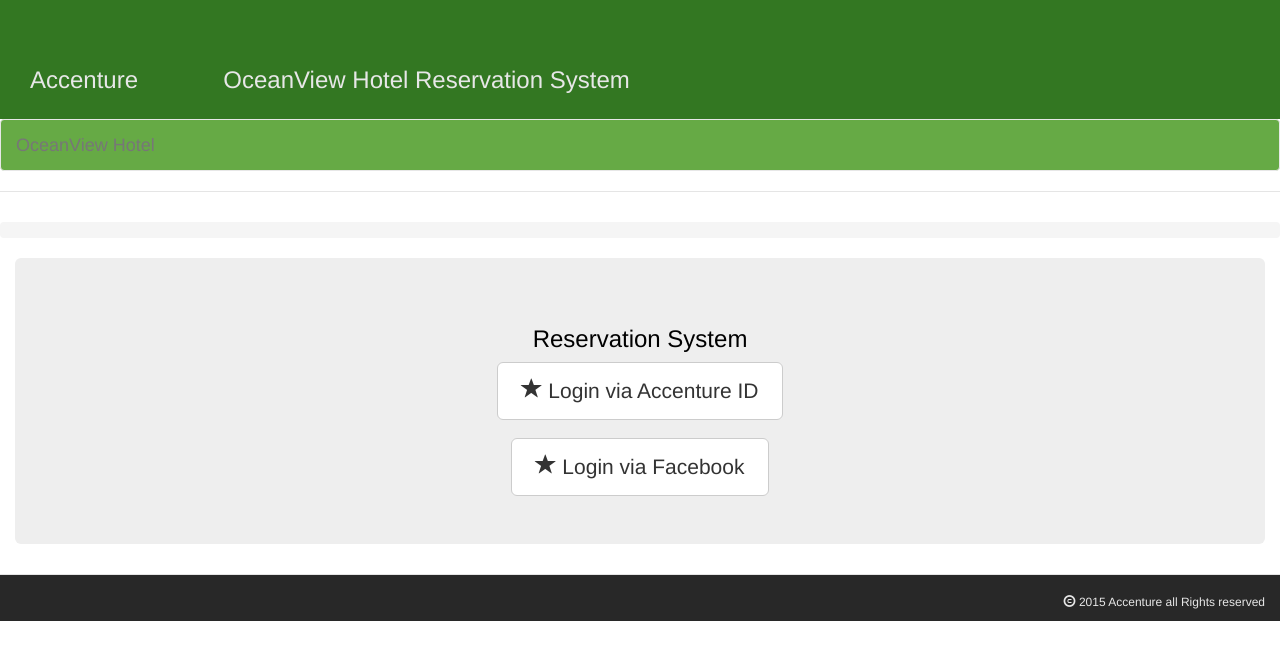
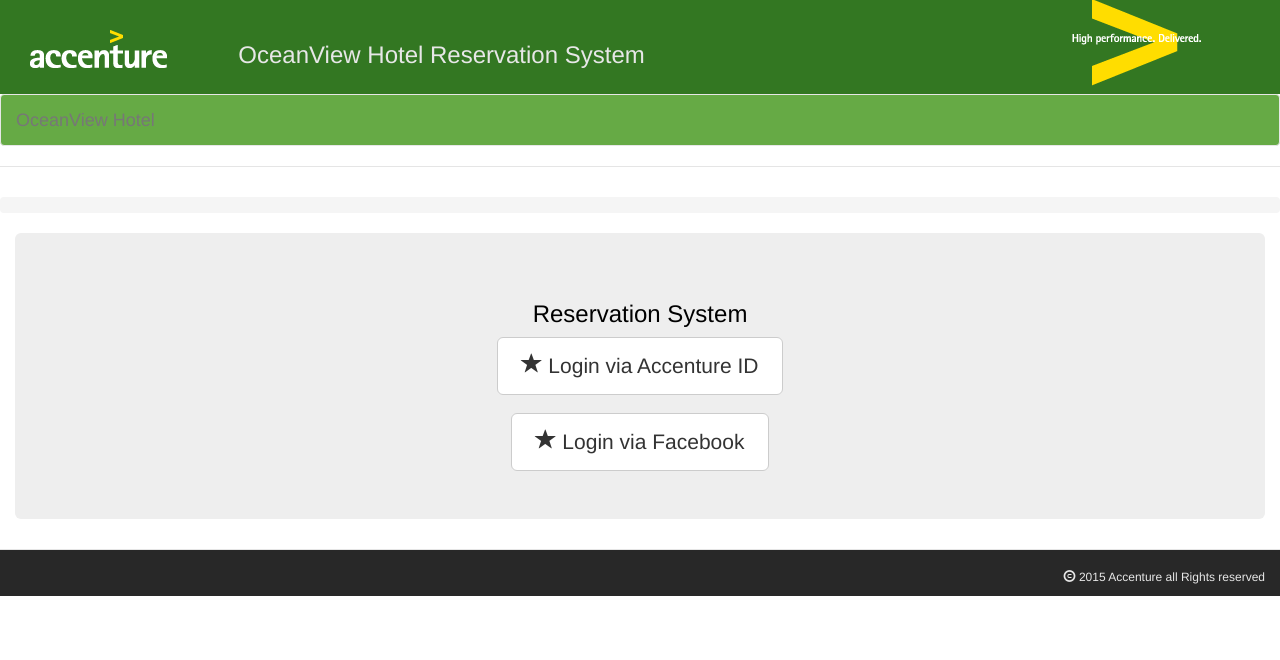
Before and after one commit to ankittanna/AppModernization, a website: page app/index.html at #/search in a window 1280 px wide. Drawn offline with nearby package versions, Linux system fonts and the light colour scheme; some packages are replaced by stand-ins of ours; files that its build step writes are made by us from their sources; a script that the page names is missing.

Commit message:
Images Added
Images

```diff
--- a/app/index.html
+++ b/app/index.html
@@ -23,8 +23,14 @@
     <!-- Add your site or application content here -->
         <div class="header">
             <div class="title container-fluid">
-                <div class="hidden-xs col-sm-2 col-md-2"><h3>Accenture</h3></div>
-                <div><h3>OceanView Hotel Reservation System</h3></div>
+                <div class="hidden-xs col-sm-2 col-md-2">
+                    <img id="logo" src="images/AccLogo.png">
+                </div>
+                <div class="hidden-xs col-sm-7 col-md-8"><h3>OceanView Hotel Reservation System</h3></div>
+
+                <div class="hidden-xs col-sm-2 col-md-2">
+                    <img src="images/AccGTSymbol.png">
+                </div>
             </div>
           <div class="navbar navbar-default" role="navigation">
             <div class="container-fluid">
--- a/app/scripts/app.js
+++ b/app/scripts/app.js
@@ -23,7 +23,7 @@
         .when('/', { templateUrl: 'views/main.html', label: 'Home' })
         .when('/about', { controller: 'AboutCtrl', templateUrl:'views/about.html', label:'About'})
         .when('/search', { controller: 'SearchCtrl', templateUrl: 'views/search.html', label:'Search'})
-        .when('/search/details', { controller: 'DetailsCtrl',templateUrl: 'views/details.html',label: 'Detail'})
+        .when('/search/details', { controller: 'DetailsCtrl',templateUrl: 'views/details.html',label: 'Reserve'})
         .when('/view', { controller: 'ViewCtrl', templateUrl:'views/view.html', label:'View'})
         .when('/search/delete', { controller: 'DeleteCtrl', templateUrl:'views/delete.html', label:''})
         .when('/search/delete/:param1', {controller: 'DeleteCtrl',templateUrl: 'views/delete.html',label:'Cancel'})
--- a/app/styles/main.css
+++ b/app/styles/main.css
@@ -159,13 +159,19 @@
 
 .title{
     background-color: #337722;
-    height:6%;
+    height:4%;
 }
 
 .title h3{
-    padding-top:60px;
+    padding-top:35px;
     color:#E7E7E7;
 }
+
+.title #logo{
+    padding-top:30px;
+}
+
+
 
 
 #serchreservationform button.form-control {
```
Also changed, not shown: app/views/search.html (+4 -15 lines).
